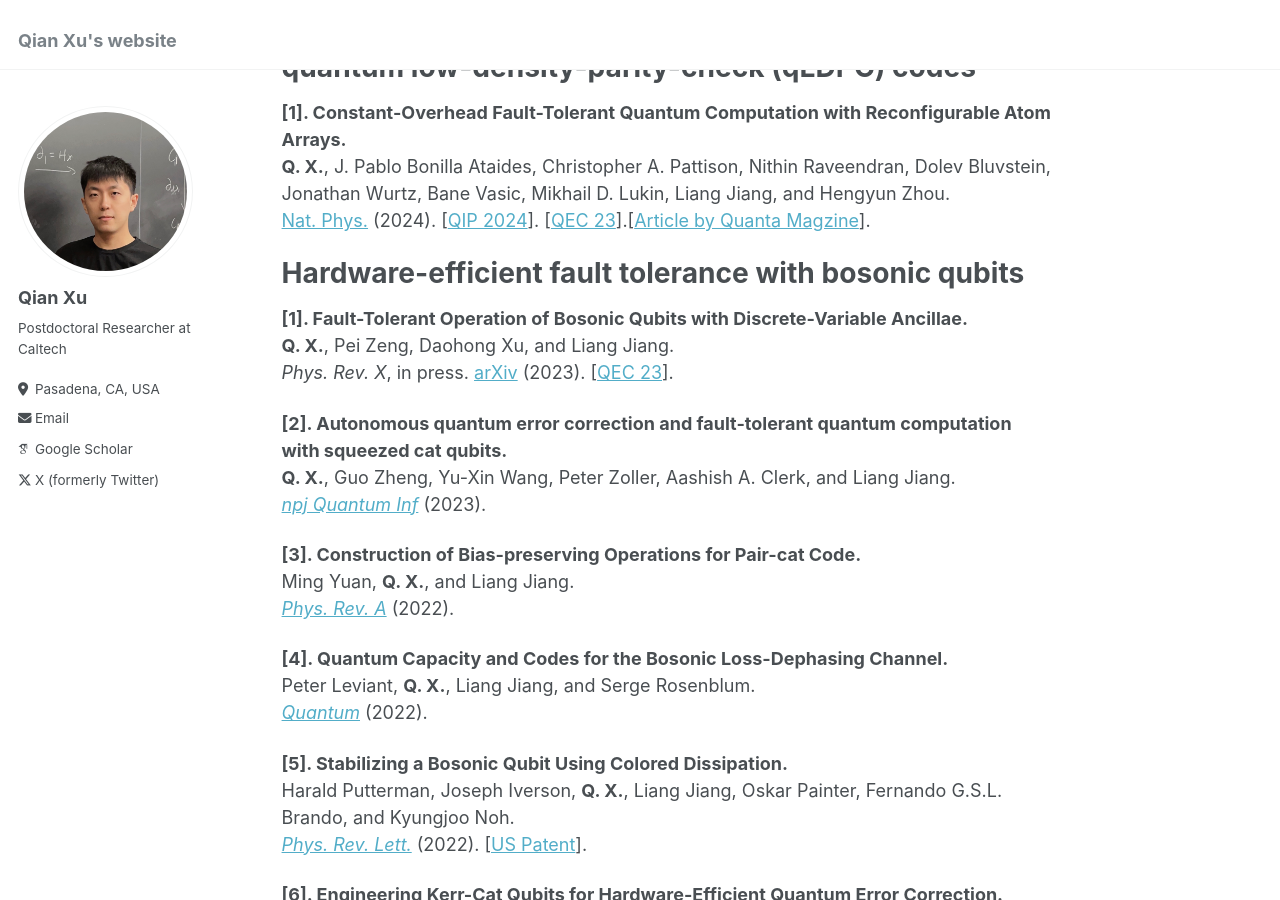
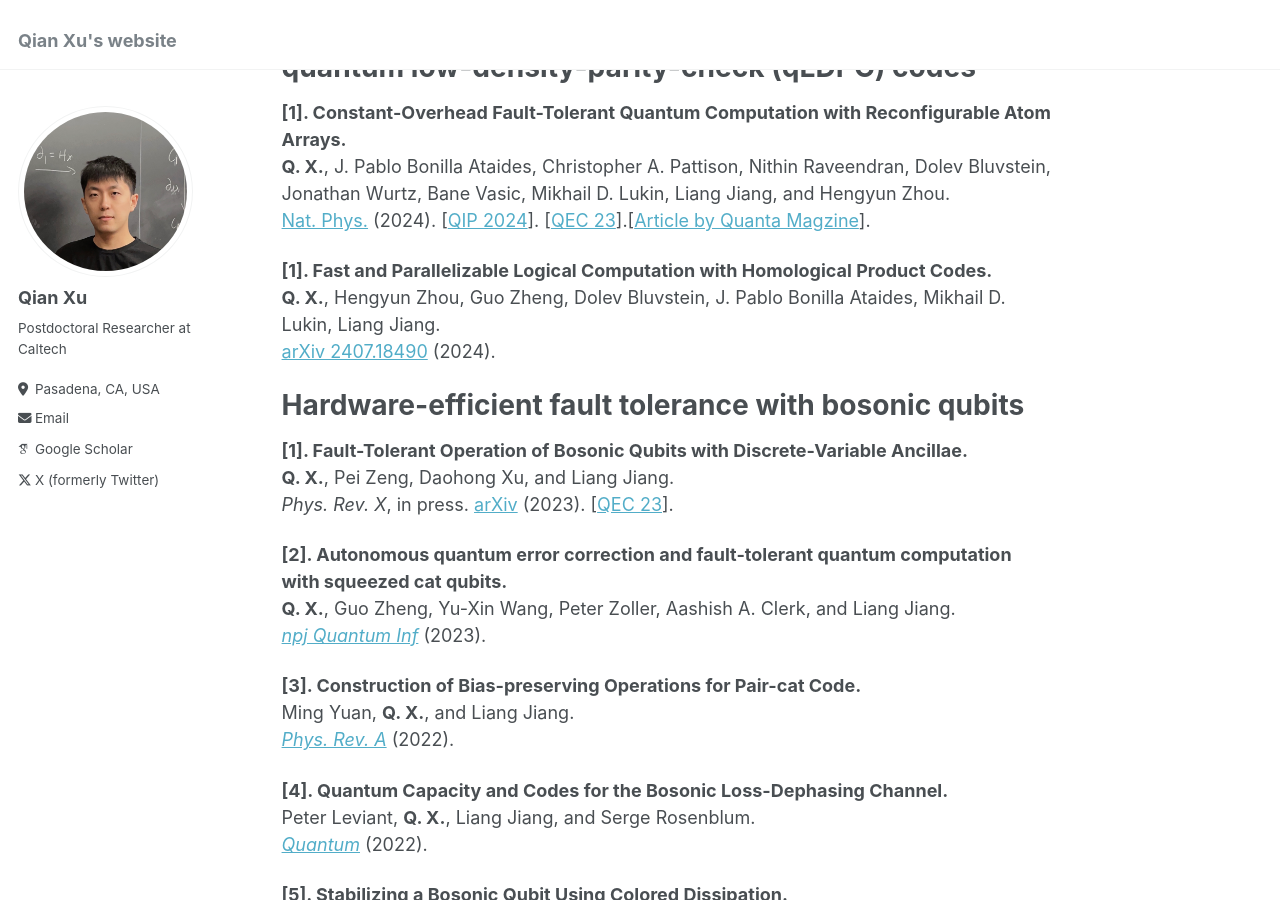
Before and after one commit to deltaXdeltaQ/deltaXdeltaQ.github.io, a Jekyll site: the page built from _pages/about.md, in a window 1280 px wide and 900 px high, scrolled down 498 px. Built offline with Jekyll 4.4.1, drawn with Linux system fonts in a browser that asks for light colours; some web fonts are replaced.

Commit message:
Update about.md

```diff
--- a/_pages/about.md
+++ b/_pages/about.md
@@ -20,6 +20,9 @@ Low-overhead fault-tolerant quantum computing with quantum low-density-parity-ch
 **Q. X.**, J. Pablo Bonilla Ataides, Christopher A. Pattison, Nithin Raveendran, Dolev Bluvstein, Jonathan Wurtz, Bane Vasic, Mikhail D. Lukin, Liang Jiang, and Hengyun Zhou.\
 [Nat. Phys.](https://www.nature.com/articles/s41567-024-02479-z) (2024). \[[QIP 2024](https://www.youtube.com/watch?v=5tfj4ArAJa0)\]. \[[QEC 23](https://www.youtube.com/watch?v=rBuKW87xrag)\].\[[Article by Quanta Magzine](https://www.quantamagazine.org/new-codes-could-make-quantum-computing-10-times-more-efficient-20230825)\].
 
+**[1]. Fast and Parallelizable Logical Computation with Homological Product Codes.**\
+**Q. X.**, Hengyun Zhou, Guo Zheng, Dolev Bluvstein, J. Pablo Bonilla Ataides, Mikhail D. Lukin, Liang Jiang.\
+[arXiv 2407.18490](https://arxiv.org/abs/2407.18490) (2024).
 
 Hardware-efficient fault tolerance with bosonic qubits
 ======
```
